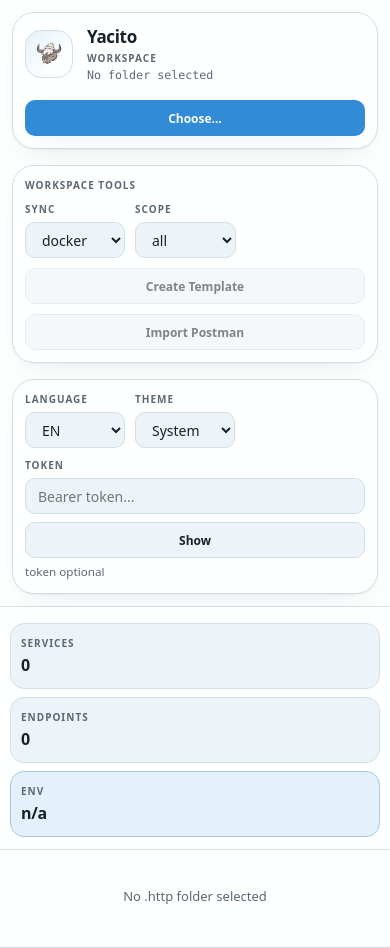
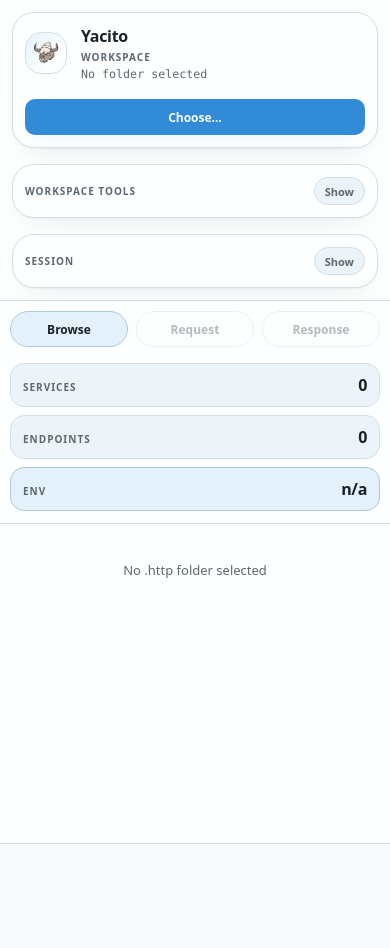
Before and after one commit to guidonaselli/yacito, a SvelteKit app: page / in a window 390 px wide. After the commit the page ends 844 px from the top, so only its background shows below. Built offline with nearby package versions, Linux system fonts and the light colour scheme.

Commit message:
Improve portrait productivity mode

```diff
--- a/src/lib/i18n.ts
+++ b/src/lib/i18n.ts
@@ -61,6 +61,10 @@
     importPostmanHint: 'Import a Postman collection as a .http file in the selected folder',
     show: 'Show',
     hide: 'Hide',
+    view: 'View',
+    browse: 'Browse',
+    requestView: 'Request',
+    session: 'Session',
     workspace: 'Workspace',
     workspaceTools: 'Workspace tools',
     servicesLabel: 'Services',
@@ -133,6 +137,10 @@
     importPostmanHint: 'Importa una colección de Postman como archivo .http en la carpeta seleccionada',
     show: 'Mostrar',
     hide: 'Ocultar',
+    view: 'Vista',
+    browse: 'Explorar',
+    requestView: 'Request',
+    session: 'Sesión',
     workspace: 'Espacio de trabajo',
     workspaceTools: 'Herramientas del workspace',
     servicesLabel: 'Servicios',
--- a/src/routes/+page.svelte
+++ b/src/routes/+page.svelte
@@ -6,6 +6,7 @@
   import { detectLanguage, languages, translate, type Language, type TranslationKey } from '$lib/i18n';
 
   type ThemePreference = 'system' | 'light' | 'dark';
+  type PortraitPane = 'browse' | 'request' | 'response';
 
   interface Endpoint {
     name: string;
@@ -110,6 +111,10 @@
   let importedFile = $state<string | null>(null);
   let traceHeight = $state(defaultTraceHeight);
   let traceOutEl = $state<HTMLPreElement | null>(null);
+  let portraitMode = $state(false);
+  let portraitPane = $state<PortraitPane>('browse');
+  let toolsExpanded = $state(false);
+  let sessionExpanded = $state(false);
 
   interface WorkspaceCapabilities {
     generator_available: boolean;
@@ -229,6 +234,29 @@
     pathParamValues = { ...pathParamValues, [key]: value };
   }
 
+  function setPortraitPane(next: PortraitPane) {
+    if ((next === 'request' || next === 'response') && !selectedEndpoint) return;
+    portraitPane = next;
+  }
+
+  function syncPortraitMode(enabled: boolean) {
+    portraitMode = enabled;
+    if (!enabled) {
+      toolsExpanded = false;
+      sessionExpanded = false;
+      return;
+    }
+
+    if (!selectedEndpoint) {
+      portraitPane = 'browse';
+      return;
+    }
+
+    if (portraitPane === 'browse') {
+      portraitPane = result ? 'response' : 'request';
+    }
+  }
+
   $effect(() => writeSetting('language', language));
   $effect(() => writeSetting('themePreference', themePreference));
   $effect(() => {
@@ -260,6 +288,7 @@
   async function reloadFromDir(dir: string) {
     apiHttpDir = dir;
     selectedEndpoint = null;
+    portraitPane = 'browse';
     result = null;
     requestContent = '';
     originalRequestContent = '';
@@ -318,6 +347,7 @@
         });
       }
       adoptTokenFromResult(result, selectedEndpoint.path);
+      if (result) portraitPane = 'response';
     } catch (e) {
       result = { stdout: '', stderr: String(e), exit_code: -1 };
     } finally {
@@ -373,6 +403,7 @@
         });
       }
       adoptTokenFromResult(result, selectedEndpoint.path);
+      if (result) portraitPane = 'response';
     } catch (e) {
       result = { stdout: '', stderr: String(e), exit_code: -1 };
     } finally {
@@ -483,6 +514,7 @@
 
   async function select(ep: Endpoint) {
     selectedEndpoint = ep;
+    portraitPane = 'request';
     result = null;
     await loadRequestDetail(ep);
   }
@@ -513,27 +545,48 @@
     return value === 'system' || value === 'light' || value === 'dark';
   }
 
-  onMount(async () => {
+  onMount(() => {
     const storedLanguage = readSetting('language') as Language | null;
     const storedTheme = readSetting('themePreference');
+    let cleanupDark = () => {};
+    let cleanupPortrait = () => {};
     language = storedLanguage && languages.includes(storedLanguage) ? storedLanguage : detectLanguage();
     themePreference = isThemePreference(storedTheme) ? storedTheme : 'system';
     if (typeof window !== 'undefined' && 'matchMedia' in window) {
       const media = window.matchMedia('(prefers-color-scheme: dark)');
-      systemPrefersDark = media.matches;
-      media.addEventListener('change', (event) => {
+      const portraitMedia = window.matchMedia('(max-width: 1180px)');
+      const handleTheme = (event: MediaQueryList | MediaQueryListEvent) => {
         systemPrefersDark = event.matches;
-      });
+      };
+      const handlePortrait = (event: MediaQueryList | MediaQueryListEvent) => {
+        syncPortraitMode(event.matches);
+      };
+
+      handleTheme(media);
+      handlePortrait(portraitMedia);
+
+      media.addEventListener('change', handleTheme);
+      portraitMedia.addEventListener('change', handlePortrait);
+
+      cleanupDark = () => media.removeEventListener('change', handleTheme);
+      cleanupPortrait = () => portraitMedia.removeEventListener('change', handlePortrait);
     }
     selectedEnv = readSetting('selectedEnv') ?? '';
     tokenVisible = readSetting('tokenVisible') === 'true';
     traceHeight = readSetting('traceHeight') ?? defaultTraceHeight;
     settingsReady = true;
+    void (async () => {
       await loadAll();
       if (apiHttpDir) {
         await invoke('start_file_watcher', { apiHttpDir }).catch(() => {});
         await listen('api-http-changed', loadAll);
       }
+    })();
+
+    return () => {
+      cleanupDark();
+      cleanupPortrait();
+    };
   });
 </script>
 
@@ -558,8 +611,13 @@
 
       <section class="control-panel">
         <div class="control-group control-group-wide">
+          <div class="group-header">
             <div class="group-label">{t('workspaceTools')}</div>
-          <div class="group-controls">
+            <button class="group-toggle" type="button" onclick={() => toolsExpanded = !toolsExpanded}>
+              {portraitMode ? (toolsExpanded ? t('hide') : t('show')) : t('workspaceTools')}
+            </button>
+          </div>
+          <div class="group-controls" class:collapsed={portraitMode && !toolsExpanded}>
             <label class="field compact-field">
               <span>{t('sync')}</span>
               <select bind:value={syncEnv}>
@@ -605,7 +663,13 @@
         </div>
 
         <div class="control-group">
-          <div class="group-controls group-controls-tight">
+          <div class="group-header">
+            <div class="group-label">{t('session')}</div>
+            <button class="group-toggle" type="button" onclick={() => sessionExpanded = !sessionExpanded}>
+              {portraitMode ? (sessionExpanded ? t('hide') : t('show')) : t('session')}
+            </button>
+          </div>
+          <div class="group-controls group-controls-tight" class:collapsed={portraitMode && !sessionExpanded}>
             {#if envs.length > 0}
               <label class="field compact-field">
                 <span>{t('env')}</span>
@@ -631,7 +695,7 @@
               </select>
             </label>
             <label class="field token-field">
-              <span>{t('token')}</span>
+              <span>{t('token')} <em class="field-note">({token.trim() ? t('tokenLoaded') : t('tokenOptional')})</em></span>
               <div class="token-wrap">
                 {#if tokenVisible}
                   <input type="text" bind:value={token} placeholder={t('bearerToken')} />
@@ -642,7 +706,6 @@
                   {tokenVisible ? t('hide') : t('show')}
                 </button>
               </div>
-              <small>{token.trim() ? t('tokenLoaded') : t('tokenOptional')}</small>
             </label>
           </div>
         </div>
@@ -650,7 +713,15 @@
     </div>
   </header>
 
-  <main class="shell">
+  {#if portraitMode}
+    <nav class="portrait-nav" aria-label={t('view')}>
+      <button class:active={portraitPane === 'browse'} onclick={() => setPortraitPane('browse')}>{t('browse')}</button>
+      <button class:active={portraitPane === 'request'} onclick={() => setPortraitPane('request')} disabled={!selectedEndpoint}>{t('requestView')}</button>
+      <button class:active={portraitPane === 'response'} onclick={() => setPortraitPane('response')} disabled={!selectedEndpoint}>{t('response')}</button>
+    </nav>
+  {/if}
+
+  <main class="shell" data-portrait-mode={portraitMode ? 'true' : 'false'} data-portrait-pane={portraitPane}>
     <aside class="sidebar">
       <div class="sidebar-top">
         <div class="sidebar-summary">
@@ -1098,6 +1169,25 @@
     min-width: 0;
   }
 
+  .group-header {
+    display: flex;
+    align-items: center;
+    justify-content: space-between;
+    gap: 12px;
+  }
+
+  .group-toggle {
+    display: none;
+    height: 28px;
+    padding: 0 10px;
+    border-radius: 999px;
+    border: 1px solid var(--color-border);
+    background: var(--color-surface-alt);
+    color: var(--color-text-dim);
+    font-size: 11px;
+    font-weight: 700;
+  }
+
   .group-controls {
     display: flex;
     flex-wrap: wrap;
@@ -1110,10 +1200,24 @@
     justify-content: flex-end;
   }
 
+  .group-controls.collapsed {
+    display: none;
+  }
+
   .field {
     display: grid;
     gap: 6px;
     min-width: 0;
+  }
+
+  .field-note {
+    font-style: normal;
+    font-weight: 600;
+    text-transform: none;
+    letter-spacing: normal;
+    color: var(--color-text-dim);
+    opacity: 0.9;
+    margin-left: 4px;
   }
 
   .compact-field select,
@@ -1216,7 +1320,6 @@
     gap: 8px;
   }
 
-  .token-field small,
   .editor-actions small,
   .section-head small,
   .search-hint {
@@ -1229,14 +1332,46 @@
     grid-template-columns: clamp(280px, 24vw, 360px) minmax(0, 1fr);
     flex: 1;
     min-height: 0;
+    overflow: hidden;
+  }
+
+  .portrait-nav {
+    display: none;
+    padding: 10px 14px 0;
+    gap: 8px;
+    background: color-mix(in oklch, var(--color-surface) 88%, var(--color-bg));
+  }
+
+  .portrait-nav button {
+    flex: 1;
+    height: 36px;
+    border-radius: 999px;
+    border: 1px solid var(--color-border);
+    background: var(--color-surface);
+    color: var(--color-text-dim);
+    font-size: 12px;
+    font-weight: 700;
+  }
+
+  .portrait-nav button.active {
+    background: var(--color-primary-tint);
+    border-color: color-mix(in oklch, var(--color-primary) 26%, var(--color-border));
+    color: var(--color-text);
+  }
+
+  .portrait-nav button:disabled {
+    opacity: 0.45;
+    cursor: not-allowed;
   }
 
   .sidebar {
     display: flex;
     flex-direction: column;
     min-width: 0;
+    min-height: 0;
     background: var(--color-surface);
     border-right: 1px solid var(--color-border);
+    overflow: hidden;
   }
 
   .sidebar-top {
@@ -1279,6 +1414,7 @@
     flex: 1;
     overflow: auto;
     padding: 10px 10px 14px;
+    min-height: 0;
   }
 
   .hint {
@@ -1527,7 +1663,7 @@
     min-width: 0;
     display: grid;
     gap: 6px;
-    padding: 10px 12px;
+    padding: 9px 12px;
     background: var(--color-surface-alt);
     border: 1px solid var(--color-border);
     border-radius: 14px;
@@ -1589,6 +1725,7 @@
   .param-grid {
     display: grid;
     gap: 12px;
+    grid-template-columns: repeat(auto-fit, minmax(150px, 1fr));
   }
 
   .param-field {
@@ -1783,9 +1920,51 @@
   }
 
   @media (max-width: 1120px) {
+    .portrait-nav {
+      display: flex;
+    }
+
     .topbar-main,
     .shell {
       grid-template-columns: 1fr;
+    }
+
+    .group-toggle {
+      display: inline-flex;
+      align-items: center;
+      justify-content: center;
+    }
+
+    .control-group {
+      gap: 8px;
+      padding: 10px 12px;
+    }
+
+    .control-group .group-label {
+      font-size: 10px;
+    }
+
+    .shell[data-portrait-mode='true'][data-portrait-pane='browse'] .panel {
+      display: none;
+    }
+
+    .shell[data-portrait-mode='true'][data-portrait-pane='request'] .sidebar,
+    .shell[data-portrait-mode='true'][data-portrait-pane='response'] .sidebar {
+      display: none;
+    }
+
+    .shell[data-portrait-mode='true'] .sidebar {
+      max-height: none;
+      border-right: none;
+    }
+
+    .shell[data-portrait-mode='true'] .panel {
+      min-height: 0;
+    }
+
+    .shell[data-portrait-mode='true'][data-portrait-pane='request'] .result-stack,
+    .shell[data-portrait-mode='true'][data-portrait-pane='response'] .composer-stack {
+      display: none;
     }
 
     .sidebar {
@@ -1795,13 +1974,53 @@
     }
 
     .panel-shell {
-      padding: 14px;
-    }
-
-    .meta-card,
+      padding: 12px;
+    }
+
     .sidebar-summary,
     .assistant-grid {
       grid-template-columns: 1fr;
+    }
+
+    .shell[data-portrait-mode='true'] .meta-card {
+      grid-template-columns: repeat(3, minmax(0, 1fr));
+      gap: 8px;
+      padding: 12px;
+    }
+
+    .shell[data-portrait-mode='true'] .meta-block {
+      padding: 8px 10px;
+      gap: 4px;
+    }
+
+    .sidebar-summary {
+      display: flex;
+      flex-wrap: wrap;
+      gap: 8px;
+    }
+
+    .summary-stat {
+      flex: 1 1 140px;
+      display: flex;
+      align-items: baseline;
+      justify-content: space-between;
+      gap: 10px;
+      padding: 10px 12px;
+    }
+
+    .summary-stat strong {
+      font-size: 16px;
+    }
+
+    .workspace-grid {
+      grid-template-columns: 1fr;
+      gap: 12px;
+    }
+
+    .req-bar {
+      position: sticky;
+      top: 0;
+      z-index: 4;
     }
 
     .assistant-section + .assistant-section {
@@ -1827,6 +2046,15 @@
       align-items: stretch;
     }
 
+    .brand-mark {
+      width: 42px;
+      height: 42px;
+    }
+
+    .brand-copy strong {
+      font-size: 16px;
+    }
+
     .req-actions,
     .group-controls {
       width: 100%;
@@ -1840,6 +2068,14 @@
     .token-field {
       min-width: 0;
       width: 100%;
+    }
+
+    .summary-stat {
+      flex: 1 1 100%;
+    }
+
+    .shell[data-portrait-mode='true'] .meta-card {
+      grid-template-columns: repeat(3, minmax(0, 1fr));
     }
   }
 
@@ -1855,9 +2091,21 @@
       font-size: 16px;
     }
 
+    .portrait-nav {
+      padding-inline: 10px;
+    }
+
     .section-head {
       flex-direction: column;
       align-items: stretch;
+    }
+
+    .shell[data-portrait-mode='true'] .meta-card {
+      grid-template-columns: repeat(3, minmax(0, 1fr));
+    }
+
+    .shell[data-portrait-mode='true'] .param-grid {
+      grid-template-columns: repeat(auto-fit, minmax(132px, 1fr));
     }
 
     .editor-actions {
```
Lines whose indentation alone changed are shown as unchanged.
